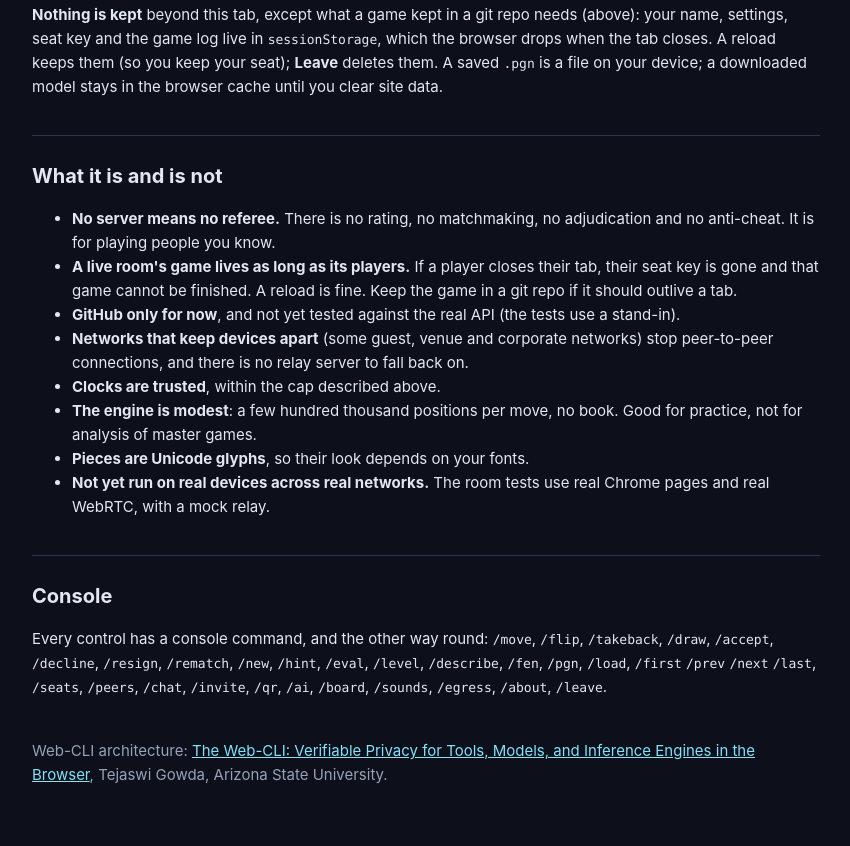
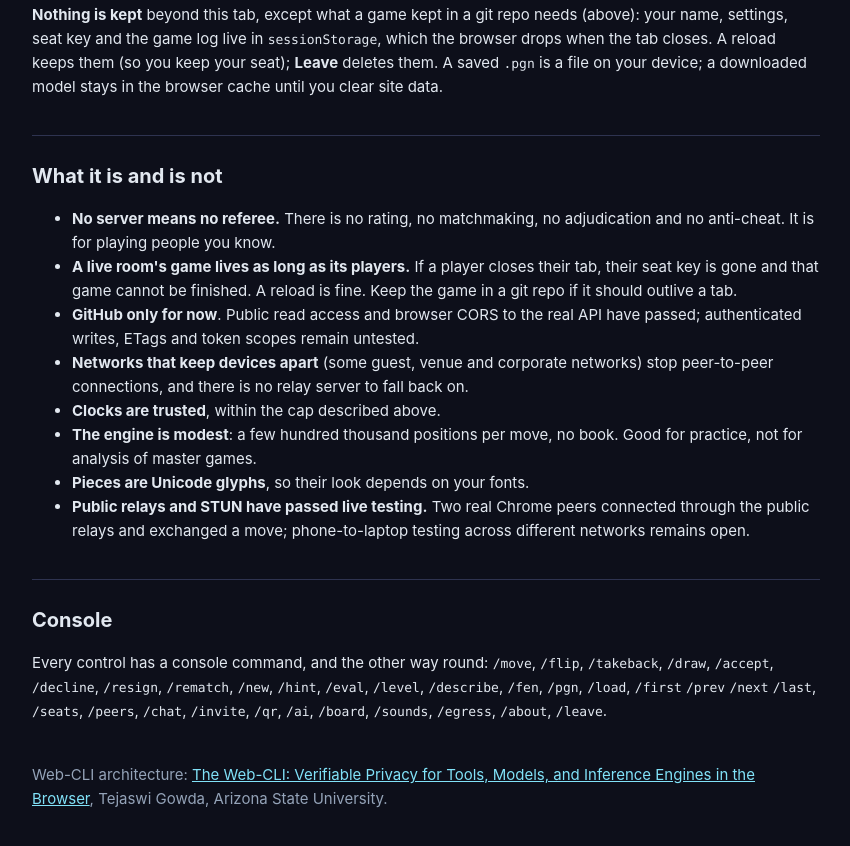
Before and after one commit to tejaswigowda/chess-webCLI, a website: page docs/about/index.html in a window 1280 px wide. Shown: the part 6584-7430 px from the top of the page, without its empty margins (214-1064 px from the left). Drawn offline with Linux system fonts and the light colour scheme.

Commit message:
network test pass

```diff
--- a/docs/about/index.html
+++ b/docs/about/index.html
@@ -166,12 +166,12 @@ every event: i, prev = hash(previous event), sig</pre>
 <ul>
   <li><b>No server means no referee.</b> There is no rating, no matchmaking, no adjudication and no anti-cheat. It is for playing people you know.</li>
   <li><b>A live room's game lives as long as its players.</b> If a player closes their tab, their seat key is gone and that game cannot be finished. A reload is fine. Keep the game in a git repo if it should outlive a tab.</li>
-  <li><b>GitHub only for now</b>, and not yet tested against the real API (the tests use a stand-in).</li>
+  <li><b>GitHub only for now</b>. Public read access and browser CORS to the real API have passed; authenticated writes, ETags and token scopes remain untested.</li>
   <li><b>Networks that keep devices apart</b> (some guest, venue and corporate networks) stop peer-to-peer connections, and there is no relay server to fall back on.</li>
   <li><b>Clocks are trusted</b>, within the cap described above.</li>
   <li><b>The engine is modest</b>: a few hundred thousand positions per move, no book. Good for practice, not for analysis of master games.</li>
   <li><b>Pieces are Unicode glyphs</b>, so their look depends on your fonts.</li>
-  <li><b>Not yet run on real devices across real networks.</b> The room tests use real Chrome pages and real WebRTC, with a mock relay.</li>
+  <li><b>Public relays and STUN have passed live testing.</b> Two real Chrome peers connected through the public relays and exchanged a move; phone-to-laptop testing across different networks remains open.</li>
 </ul>
 
 <h2 id="console">Console</h2>
```
Also changed, not shown: README.md, 1 other file.
